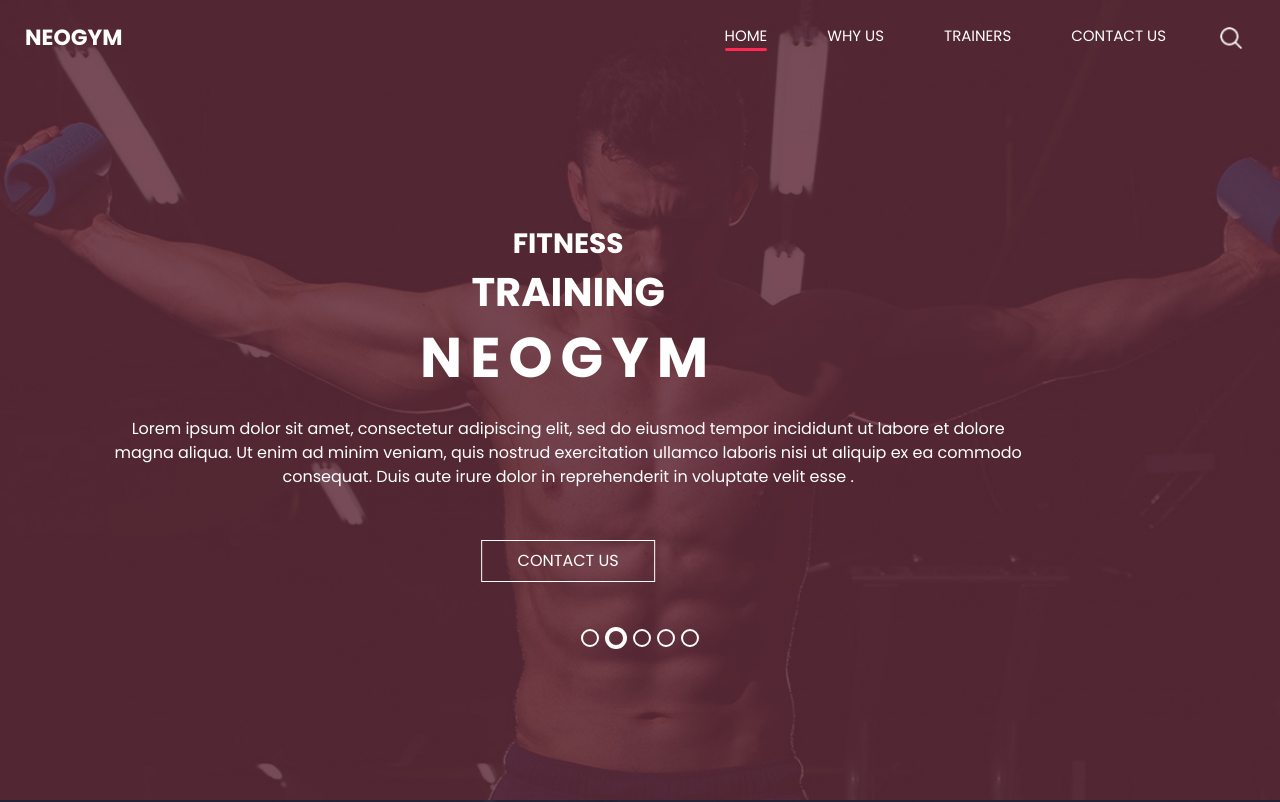
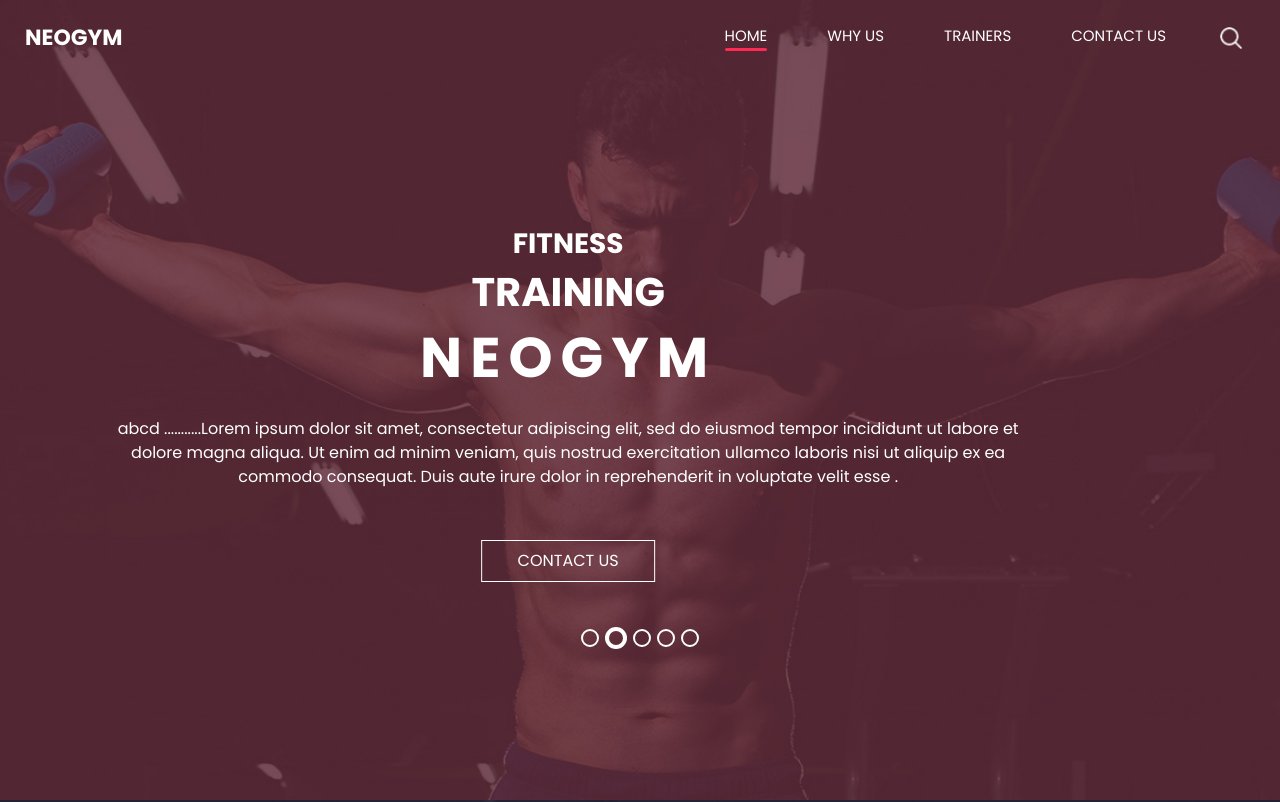
Before and after one commit to vijaysudo/cssp, a plain HTML site: page neogym-html/index.html in a window 1280 px wide. Shown: the top 802 px of the page. Drawn offline with nearby package versions, Linux system fonts and the light colour scheme.

Commit message:
Update index.html
as

```diff
--- a/neogym-html/index.html
+++ b/neogym-html/index.html
@@ -90,7 +90,7 @@
                       Neogym
                     </h1>
                     <p>
-                      Lorem ipsum dolor sit amet, consectetur adipiscing elit, sed do eiusmod tempor incididunt ut labore et dolore magna aliqua. Ut enim ad minim veniam, quis nostrud exercitation ullamco laboris nisi ut aliquip ex ea commodo consequat. Duis aute irure dolor in reprehenderit in voluptate velit esse .
+                      abcd ...........Lorem ipsum dolor sit amet, consectetur adipiscing elit, sed do eiusmod tempor incididunt ut labore et dolore magna aliqua. Ut enim ad minim veniam, quis nostrud exercitation ullamco laboris nisi ut aliquip ex ea commodo consequat. Duis aute irure dolor in reprehenderit in voluptate velit esse .
                     </p>
                     <div class="">
                       <a href="">
```
